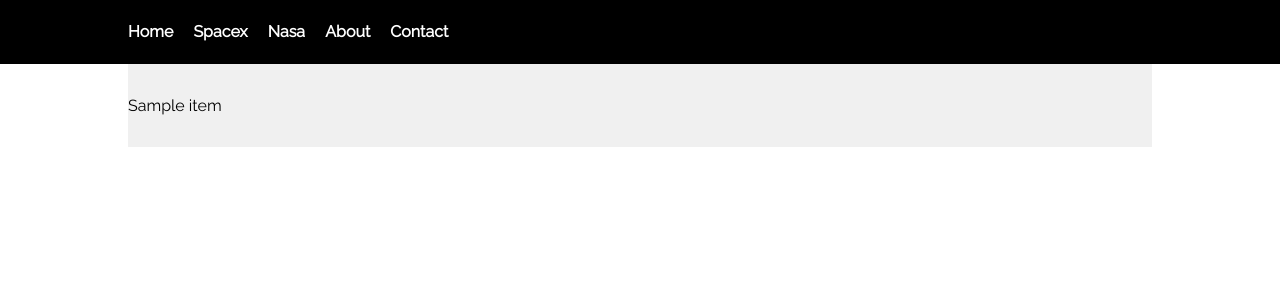
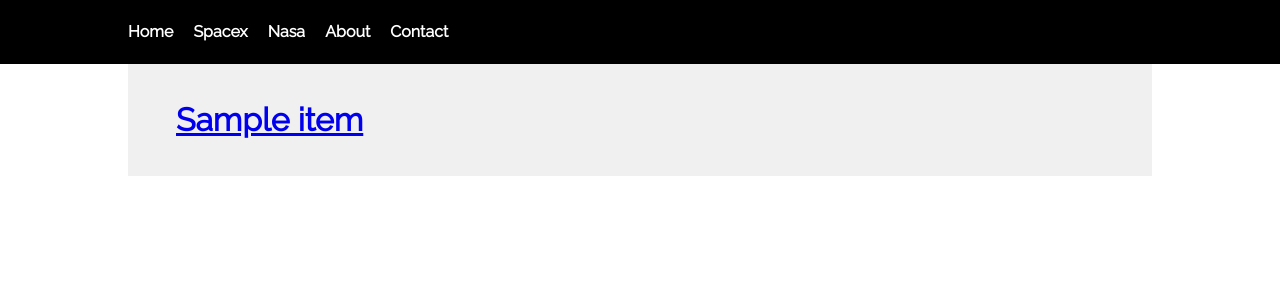
Before and after one commit to jdineen21/space_django, a Django app: page /spacex/launchpads/ in a window 1280 px wide. Shown: the top 300 px of the page. Run offline with Django 3.2, Linux system fonts and the light colour scheme; tables that the repository leaves empty hold one stand-in row (values such as "Sample post"); a database or web service that is not in the repository returns one stand-in record (values such as "Sample title"); data that the repository does not hold is empty.

Commit message:
updates to launchpads app

```diff
--- a/launches/static/launches/upcoming.css
+++ b/launches/static/launches/upcoming.css
@@ -0,0 +1,5 @@
+
+.upcoming_launches_container {
+    padding: 0 3em;
+    float: left;
+}
--- a/launchpads/static/launchpads/index.css
+++ b/launchpads/static/launchpads/index.css
@@ -0,0 +1,5 @@
+
+.launchpads_container {
+    padding: 0 3em;
+    float: left;
+}
--- a/launchpads/templates/launchpads/index.html
+++ b/launchpads/templates/launchpads/index.html
@@ -11,7 +11,7 @@
     {% if not launchpads.error %}
         <div class="launchpads_container">
             {% for launchpad in launchpads %}
-                <p>{{ launchpad.site_name_long }}</p>
+                <a href="{% url 'launchpads:detail' launchpad.site_id %}"><h1>{{ launchpad.site_name_long }}</h1></a>
             {% endfor %}
         </div>
     {% else %}
```
